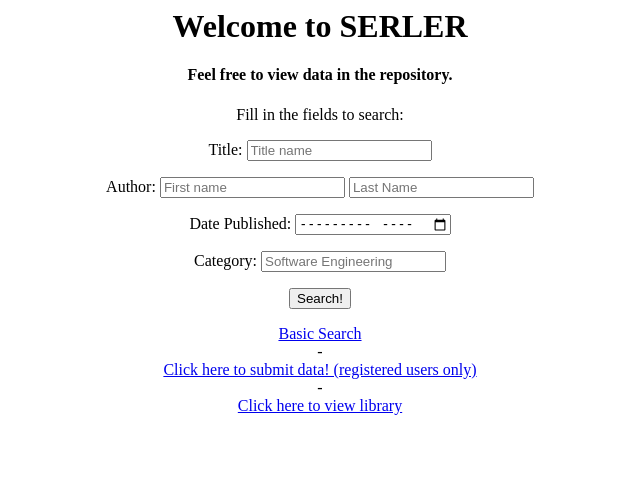
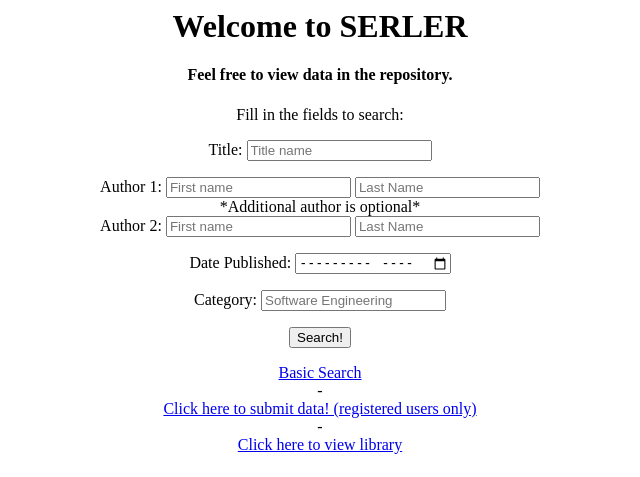
Before and after one commit to George100/AUTSE2015-Agile-Ain-t-Fragile, a PHP site: page /searchdataformadv.php in a window 1280 px wide. Shown: the top 477 px of the page, without its empty margins (320-960 px from the left). Run offline with PHP 8.4, Linux system fonts and the light colour scheme.

Commit message:
Rename
Renamed author to authorOne

```diff
--- a/searchdataformadv.php
+++ b/searchdataformadv.php
@@ -13,8 +13,14 @@
 				<p>
 				Title: <input type="text" name="searchTitle" placeholder="Title name">
 				<p>
-				Author: <input type="text" name="authorFName" placeholder="First name">
-				<input type="text" name="authorLName" placeholder="Last Name">
+
+				Author 1: <input type="text" name="authorOneFName" placeholder="First name">
+				<input type="text" name="authorOneLName" placeholder="Last Name">
+				<br>
+					*Additional author is optional*
+				<br>
+				Author 2: <input type="text" name="authorTwoFName" placeholder="First name">
+				<input type="text" name="authorTwoLName" placeholder="Last Name">
 				<p>
 				Date Published: <input type="month" name="searchYear" placeholder="Year Published">
 				<p>
```
